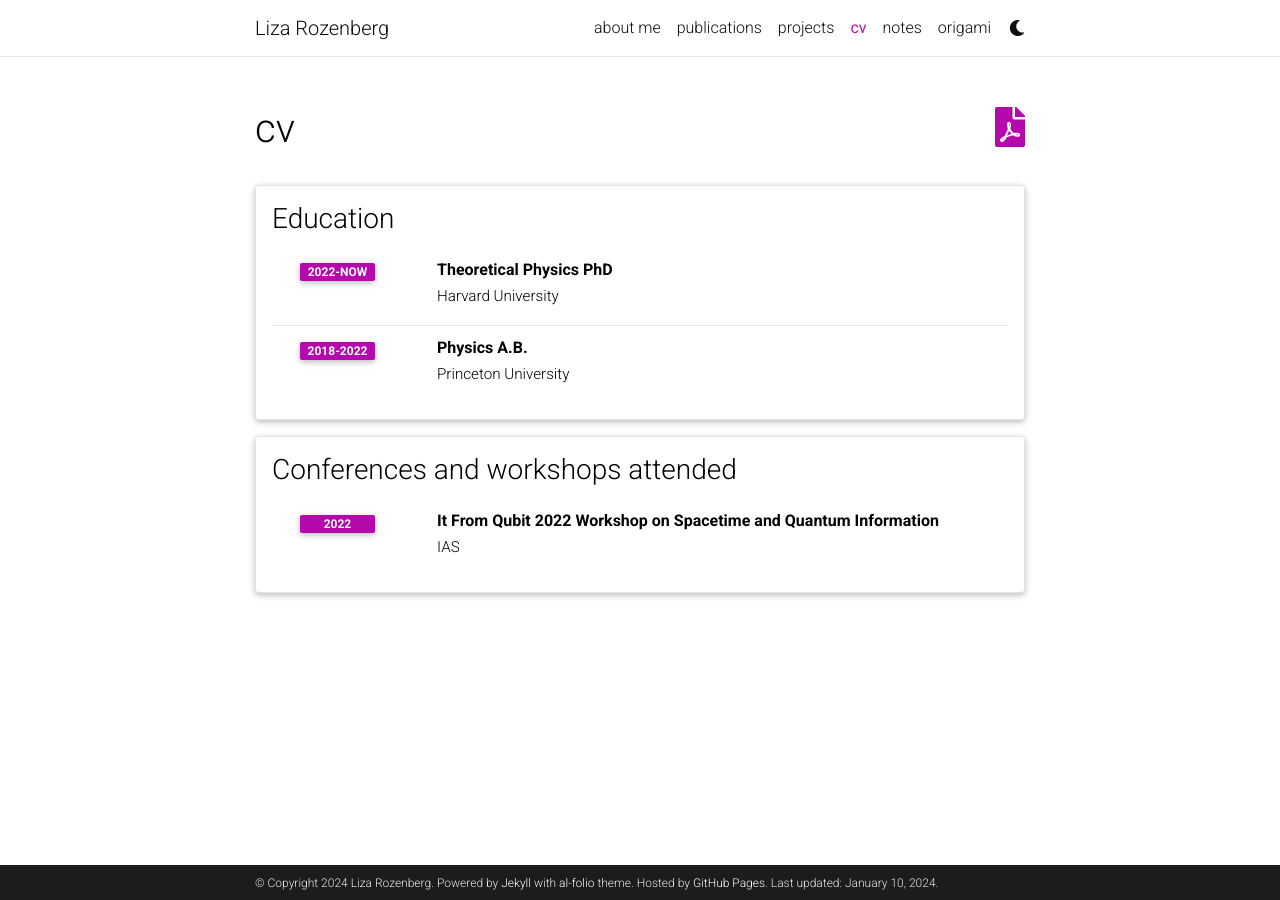
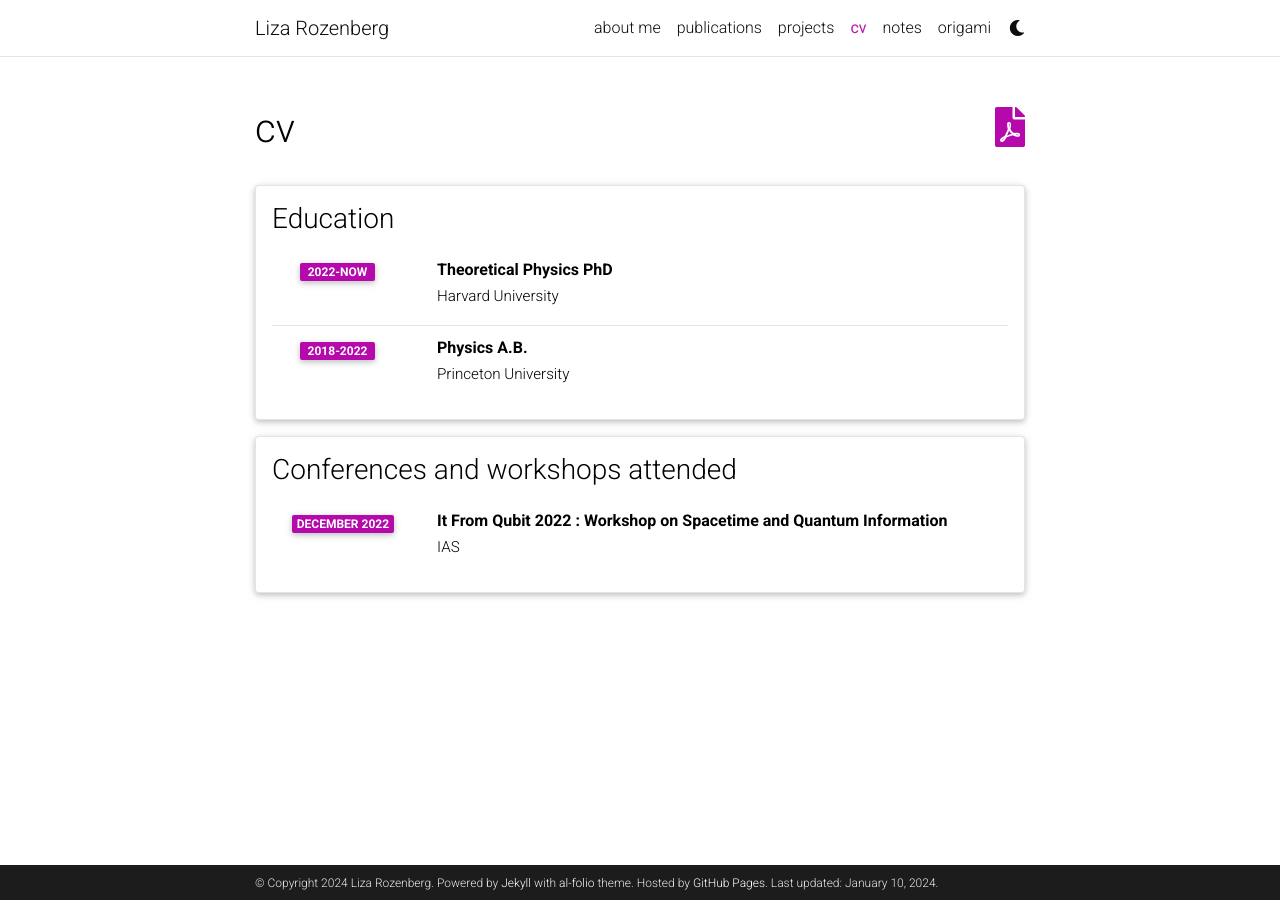
Before and after one commit to acequark/acequark.github.io, a Jekyll site: the page built from _pages/cv.md, in a window 1280 px wide. Built offline with Jekyll 4.4.1, drawn with Linux system fonts in a browser that asks for light colours; comment, search, counter and statistics services are not loaded; a style sheet for code colours, icons or effects is not loaded.

Commit message:
Update cv.yml

```diff
--- a/_data/cv.yml
+++ b/_data/cv.yml
@@ -27,9 +27,9 @@
 - title: Conferences and workshops attended
   type: time_table
   contents:
-    - title: It From Qubit 2022 Workshop on Spacetime and Quantum Information
+    - title: It From Qubit 2022 &colon; Workshop on Spacetime and Quantum Information
       institution: IAS
-      year: 2022
+      year: December 2022
 
 
 #- title: Experience
```
